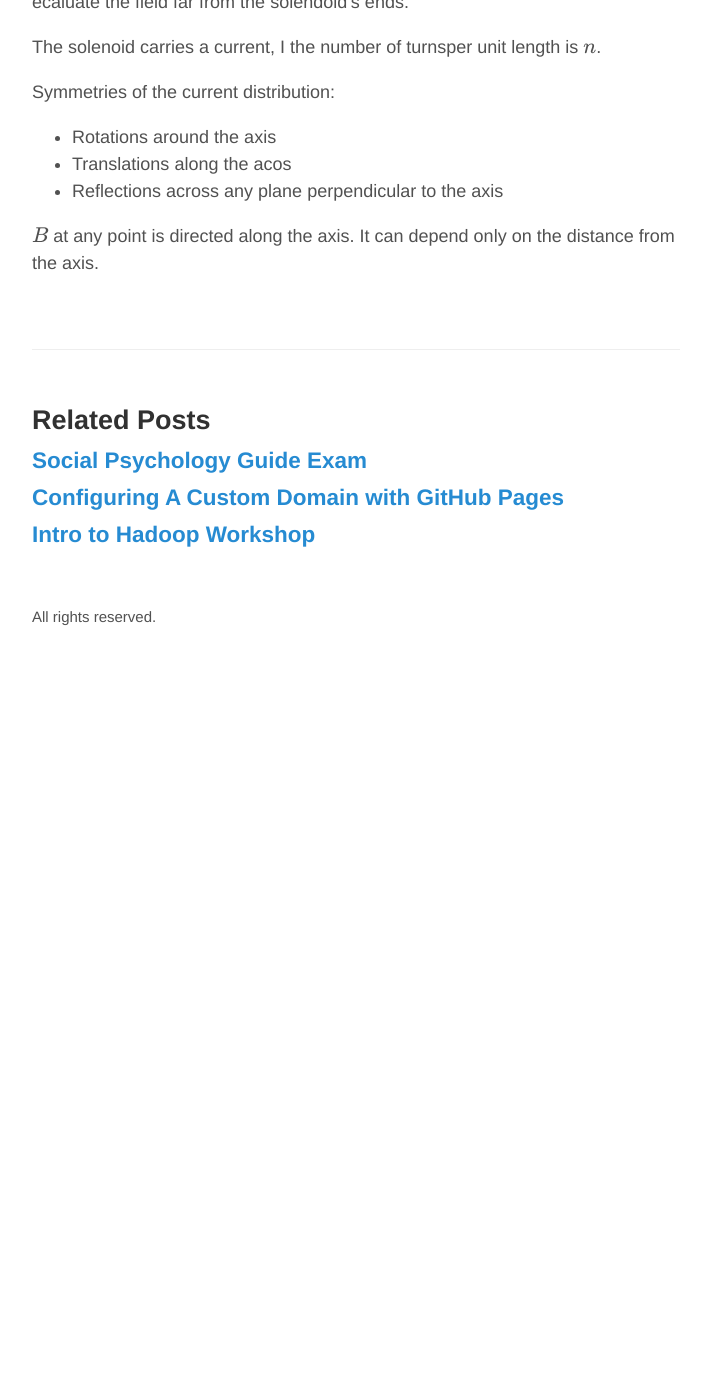
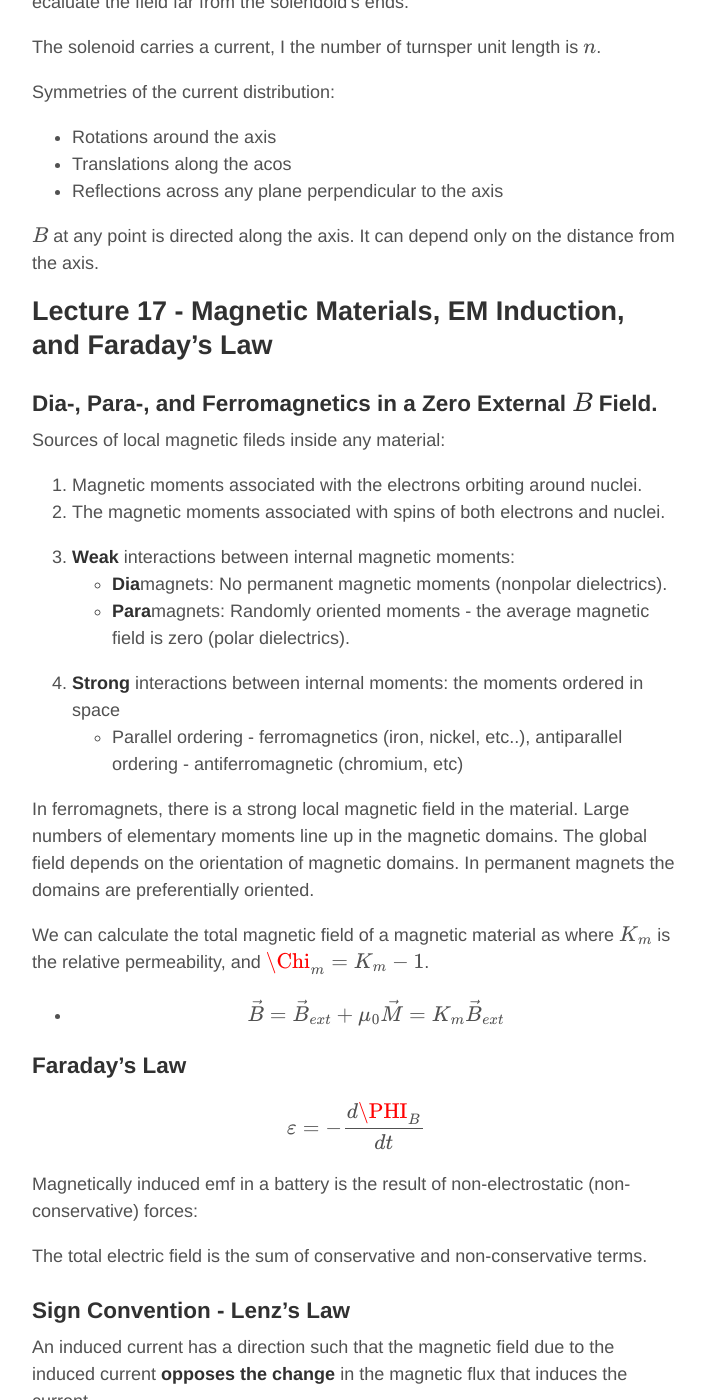
Before and after one commit to ZacBlanco/zacblanco.github.io, a Jekyll site: the page built from _posts/2015-9-03-physics-227-guide.md, in a window 1280 px wide and 1400 px high, scrolled down 32691 px. Shown: the whole window, without its empty margins (284-989 px from the left). Built offline with Jekyll 4.4.1, drawn with Linux system fonts in a browser that asks for light colours; formulas are drawn with MathJax 3; comment, search, counter and statistics services are not loaded; before the commit the page ends 33321 px from its top, so only the background shows below that; some of the changed text lies outside the part shown.

Commit message:
physics update Nov. 2nd

```diff
--- a/_posts/2015-9-03-physics-227-guide.md
+++ b/_posts/2015-9-03-physics-227-guide.md
@@ -1024,3 +1024,43 @@ Symmetries of the current distribution:
 - Reflections across any plane perpendicular to the axis
 
 $$B$$ at any point is directed along the axis. It can depend only on the distance from the axis.
+
+## Lecture 17 - Magnetic Materials, EM Induction, and Faraday's Law
+
+### Dia-, Para-, and Ferromagnetics in a Zero External $$B$$ Field.
+
+Sources of local magnetic fileds inside any material:
+
+1. Magnetic moments associated with the electrons orbiting around nuclei.
+2. The magnetic moments associated with spins of both electrons and nuclei.
+
+1.  **Weak** interactions between internal magnetic moments:
+ - **Dia**magnets: No permanent magnetic moments (nonpolar dielectrics).
+ - **Para**magnets: Randomly oriented moments - the average magnetic field is zero (polar dielectrics).
+2. **Strong** interactions between internal moments: the moments ordered in space
+ - Parallel ordering - ferromagnetics (iron, nickel, etc..), antiparallel ordering - antiferromagnetic (chromium, etc)
+
+
+In ferromagnets, there is a strong local magnetic field in the material. Large numbers of elementary moments line up in the magnetic domains. The global field depends on the orientation of magnetic domains. In permanent magnets the domains are preferentially oriented.
+
+We can calculate the total magnetic field of a magnetic material as where $$K_m$$ is the relative permeability, and $$\Chi_m = K_m - 1 $$.
+
+- $$ \vec{B} = \vec{B}_{ext} + \mu_0\vec{M} = K_m\vec{B}_{ext} $$
+
+### Faraday's Law
+
+$$ \varepsilon = -\frac{d\PHI_B}{dt} $$
+
+Magnetically induced emf in a battery is the result of non-electrostatic (non-conservative) forces:
+
+The total electric field is the sum of conservative and non-conservative terms.
+
+### Sign Convention - Lenz's Law
+
+An induced current has a direction such that the magnetic field due to the induced current **opposes the change** in the magnetic flux that induces the current
+
+In other words, current will opposes the direction the flux changes. i.e. current moves in the negative direction of flux.
+
+### Multi-Turn Coils
+
+$$ \varepsilon = -N\frac{d\Phi_m}{dt} $$
```
